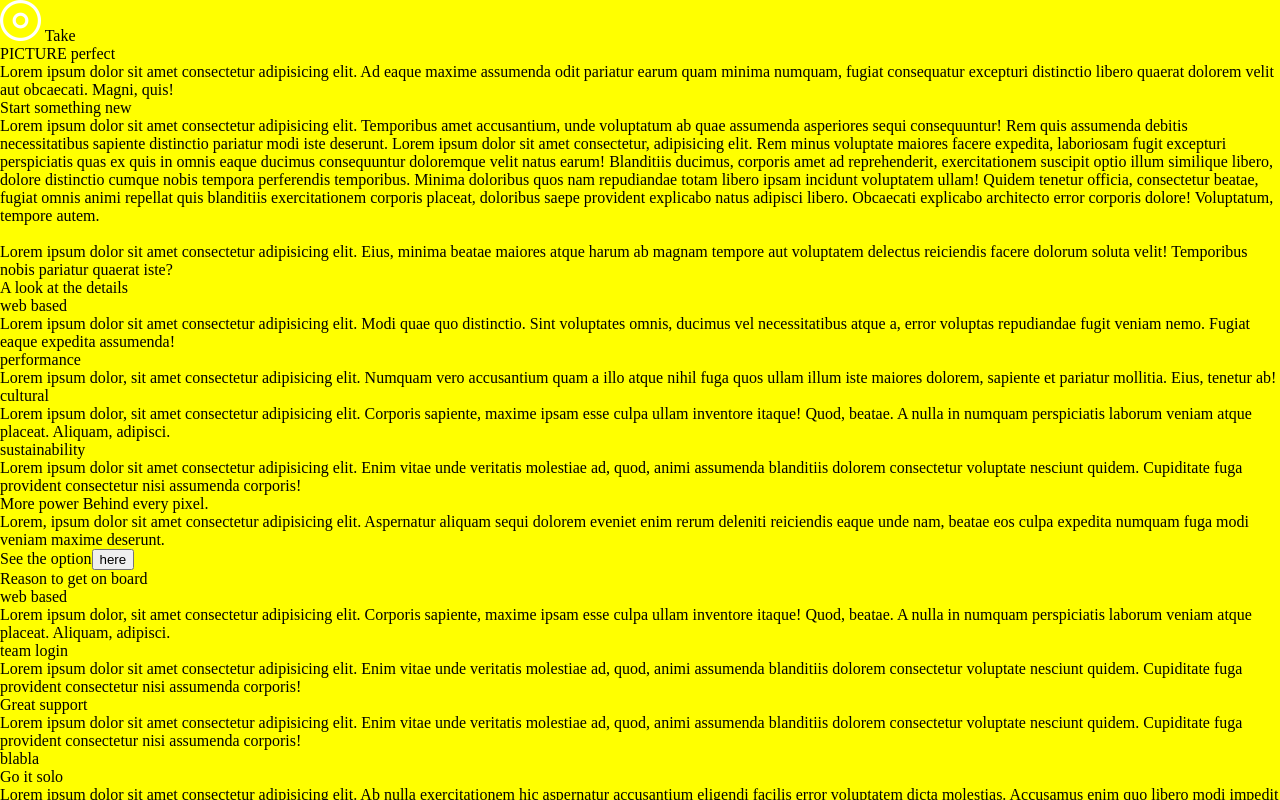
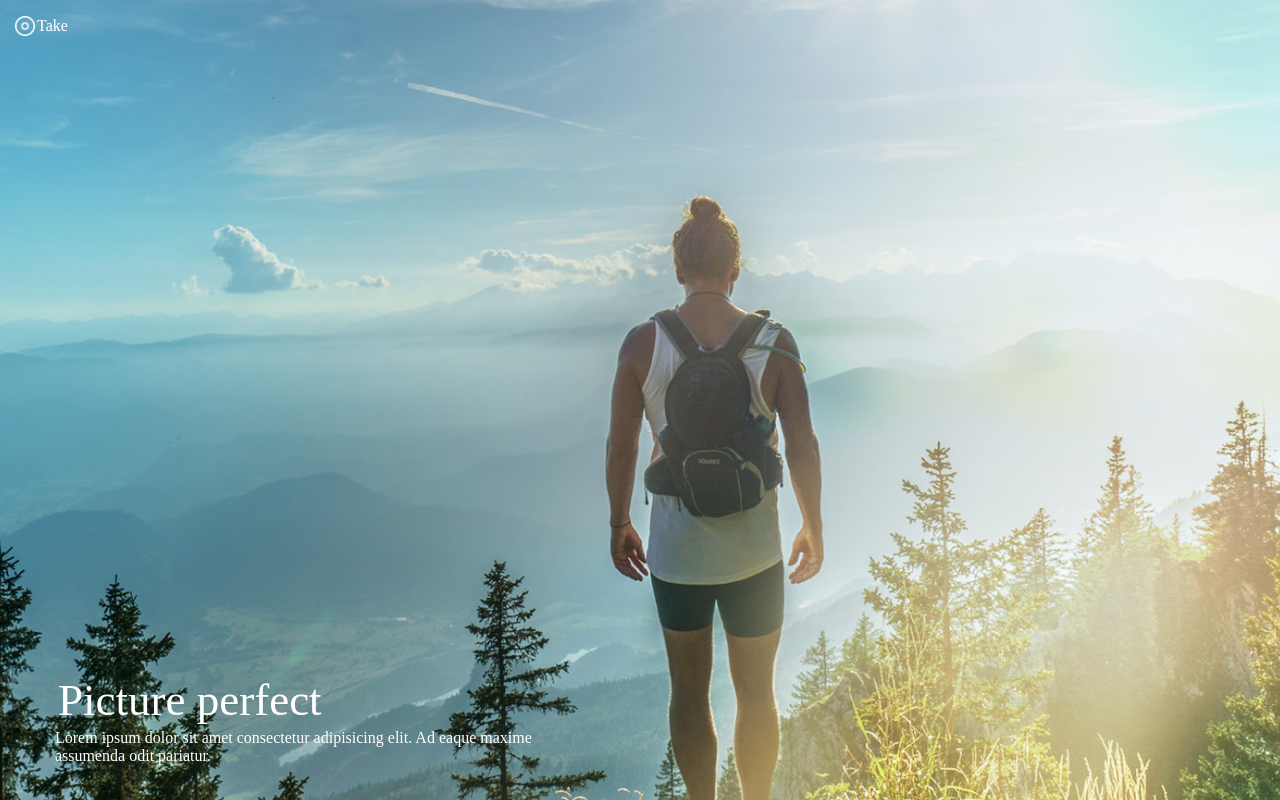
Before and after one commit to Mikkke/2019_maquette_responsive, a plain HTML site: page index.html in a window 1280 px wide. Shown: the top 800 px of the page. Drawn offline with Linux system fonts and the light colour scheme.

Commit message:
fin de la premiere section edition et positionnement

```diff
--- a/index.html
+++ b/index.html
@@ -10,16 +10,20 @@
 <body>
     <section
         class="first-section">
-        <div>
-            <img src="/assets/logo.png" alt="Image du logo">
-            Take
+        <div class="logo-div">
+            <img src="/assets/logo.png" alt="Image du logo" class="logo-img">
+            <p>Take</p>
         </div>
-        <h1>
-            PICTURE perfect
-        </h1>
-        <p>
-            Lorem ipsum dolor sit amet consectetur adipisicing elit. Ad eaque maxime assumenda odit pariatur earum quam minima numquam, fugiat consequatur excepturi distinctio libero quaerat dolorem velit aut obcaecati. Magni, quis!
-        </p>
+        <div
+            class="title-description">
+            <h1 class="h1-title">
+                Picture perfect
+            </h1>
+            <p>
+                Lorem ipsum dolor sit amet consectetur adipisicing elit. Ad eaque maxime assumenda odit pariatur.
+            </p>
+        </div>
+
     </section>
     <section
         class="second-section">
--- a/scss/style.scss
+++ b/scss/style.scss
@@ -1,8 +1,56 @@
 @import "reset.scss";
+section {
+    width: 100%;
+    height: 110vh;
+}
 
-@media screen and (max-width: 1281px){
+/* @media screen and (max-width: 1281px){
     body {
         background: yellow;
         scroll-behavior: smooth;
     }
-}
+} */
+
+body {
+
+    .first-section {
+      background-image: url("/assets/mastehead.jpg");
+      background-repeat: no-repeat;
+      background-position: center;
+      background-size: cover;
+
+      color: white;
+
+      .logo-div {
+        display: flex;
+        align-items: center;
+        padding: 15px;
+
+        .logo-img {
+            width: 20px;
+        }
+        p {
+            padding: 2px;
+        }
+      }
+
+      .title-description {
+          display: flex;
+          flex-direction: column;
+          width: 40%;
+
+          position: absolute;
+          bottom: 35px;
+          left: 55px;
+          h1 {
+            font-size: 45px;
+            padding: 3px;
+          }
+          p {
+              line-height: -1px;
+          }
+
+      }
+
+    }
+ }
```
Also changed, not shown: style.css, 1 other file.
